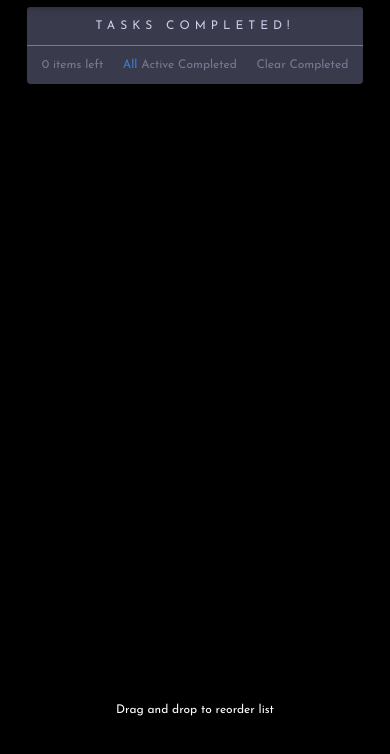
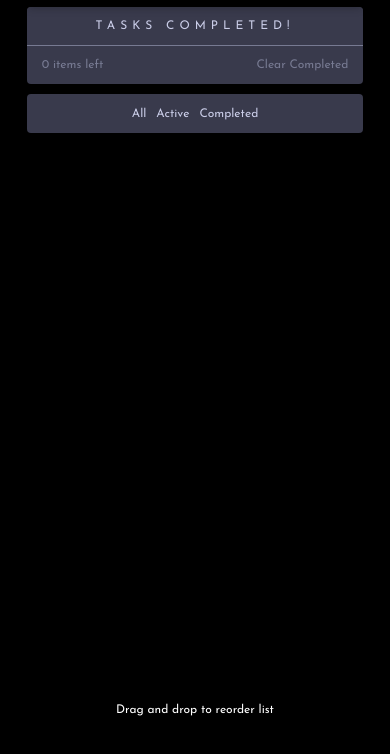
Before and after one commit to xavifumi/todo-app-main, a plain HTML site: page index.html in a window 390 px wide. Shown: the part 106-860 px from the top of the page. Drawn offline with nearby package versions, Linux system fonts and the light colour scheme.

Commit message:
v2
new filter bar for mobile added

```diff
--- a/index.html
+++ b/index.html
@@ -75,8 +75,7 @@
 
           <span id="recompteLlista"></span> items left
         </div>
-      <div>
-
+        <div id="botonsFiltre">
           <span class="falseBtn selectFilter active">
             All
           </span>
@@ -92,6 +91,20 @@
         </div>
       </div>
     </div>
+
+      <div id="botonsFiltre2" class="requadre">
+        <span class="falseBtn selectFilter active">
+          All
+        </span>
+        <span class="falseBtn selectFilter">
+          Active
+        </span>
+        <span class="falseBtn selectFilter">
+          Completed
+        </span>
+      </div>
+    </div>
+
     <footer>
       Drag and drop to reorder list
     </footer>
```
Lines whose indentation alone changed are shown as unchanged.
